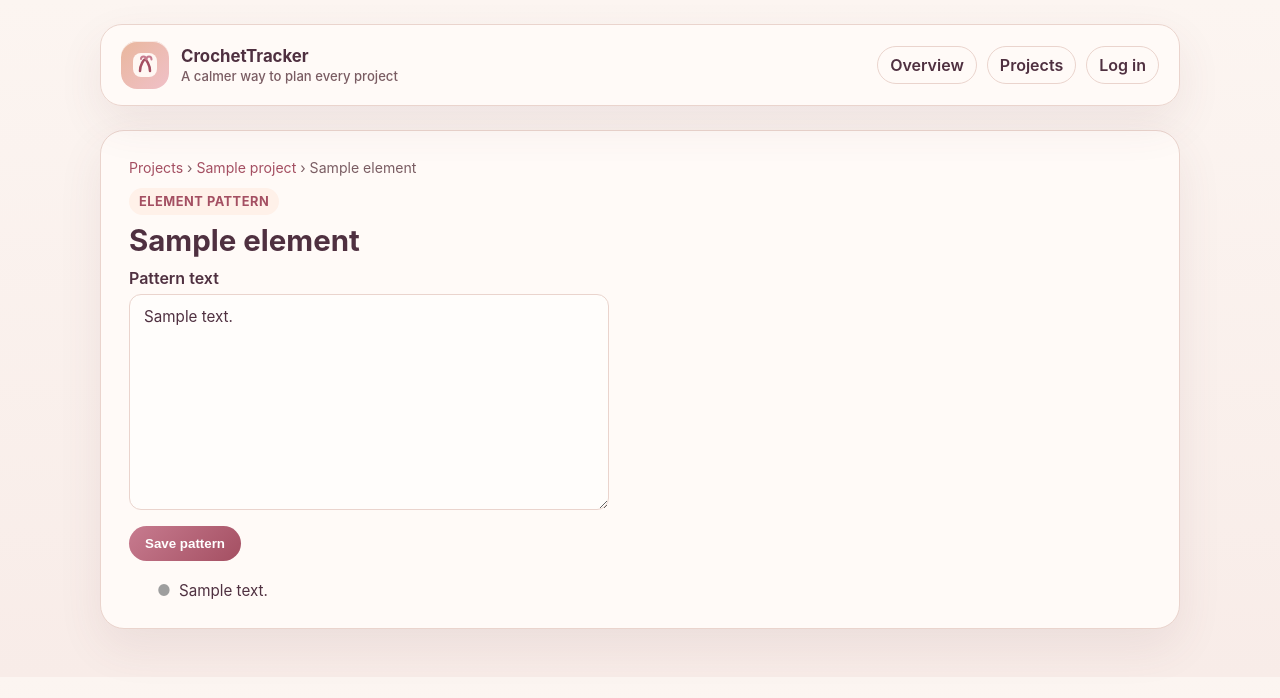
After one commit to meashiji/CrochetTracker, a FastAPI app: template app/templates/projects/element_detail.html in a window 1280 px wide. The commit adds this page. Shown: the top 698 px of the page. Run offline with FastAPI, Linux system fonts and the light colour scheme; the visitor is signed in with stand-in values (Sample User, id 1); tables that the repository leaves empty hold one stand-in row (values such as "Sample post"); the template is opened without the code that fills it: most values are stand-ins (such as "Sample title", 1, 10 or a date in 2020); parts of the project's set-up code (start-up, migrations or seed data) failed here and were passed over.

Commit message:
feat(project-and-pattern-display): element detail + pattern paste (p2)
Touched: app/routes/projects.py, app/templates/projects/element_detail.html,
app/templates/projects/list.html, app/templates/projects/new.html,
context/changes/project-and-pattern-display/plan.md,
context/changes/project-and-pattern-display/change.md

```diff
--- /dev/null
+++ b/app/templates/projects/element_detail.html
@@ -0,0 +1,86 @@
+{% extends "base.html" %}
+
+{% block content %}
+<style>
+    textarea {
+        width: 100%;
+        margin-top: 6px;
+        padding: 12px 14px;
+        border: 1px solid var(--border);
+        border-radius: 12px;
+        background: #fffdfb;
+        color: var(--text);
+        font-family: inherit;
+        font-size: 0.95rem;
+        resize: vertical;
+    }
+
+    .breadcrumb {
+        margin: 0 0 12px;
+        font-size: 0.88rem;
+        color: var(--muted);
+    }
+
+    .warning-banner {
+        margin: 0 0 12px;
+        padding: 10px 14px;
+        border-radius: 12px;
+        background: #fef3c7;
+        border: 1px solid #f59e0b;
+        color: #92400e;
+        font-weight: 600;
+    }
+
+    .row-list {
+        margin: 20px 0 0;
+        padding: 0 0 0 28px;
+        display: grid;
+        gap: 8px;
+    }
+
+    .row-list li {
+        display: flex;
+        align-items: baseline;
+        gap: 8px;
+        font-size: 0.95rem;
+    }
+
+    .row-dot {
+        color: #9e9e9e;
+        flex-shrink: 0;
+    }
+</style>
+
+<section class="panel">
+    <p class="breadcrumb">
+        <a href="/projects/">Projects</a> ›
+        <a href="/projects/{{ project.id }}">{{ project.name }}</a> ›
+        {{ element.name or "Unnamed element" }}
+    </p>
+    <p class="eyebrow">Element pattern</p>
+    <h1>{{ element.name or "Unnamed element" }}</h1>
+
+    {% if error %}<p style="color: #a44f62; font-weight: 600">{{ error }}</p>{% endif %}
+
+    {% if has_rows %}
+    <p class="warning-banner">⚠ Saving a new pattern will reset all row progress for this element.</p>
+    {% endif %}
+
+    <form method="post">
+        <label>Pattern text
+            <textarea name="pattern_text" rows="10" placeholder="Paste your pattern here, one row per line">{{ element.pattern_text or "" }}</textarea>
+        </label>
+        <button type="submit">Save pattern</button>
+    </form>
+
+    {% if rows %}
+    <ol class="row-list">
+        {% for row in rows %}
+        <li><span class="row-dot">●</span>{{ row.content }}</li>
+        {% endfor %}
+    </ol>
+    {% else %}
+    <p class="subtle">No pattern pasted yet.</p>
+    {% endif %}
+</section>
+{% endblock %}
```
Also changed, not shown: app/routes/projects.py (+102 -2 lines), context/changes/project-and-pattern-display/change.md (+2 -2 lines), context/changes/project-and-pattern-display/plan.md (+7 -7 lines), app/templates/projects/list.html (line endings or trailing spaces), app/templates/projects/new.html (line endings or trailing spaces).
